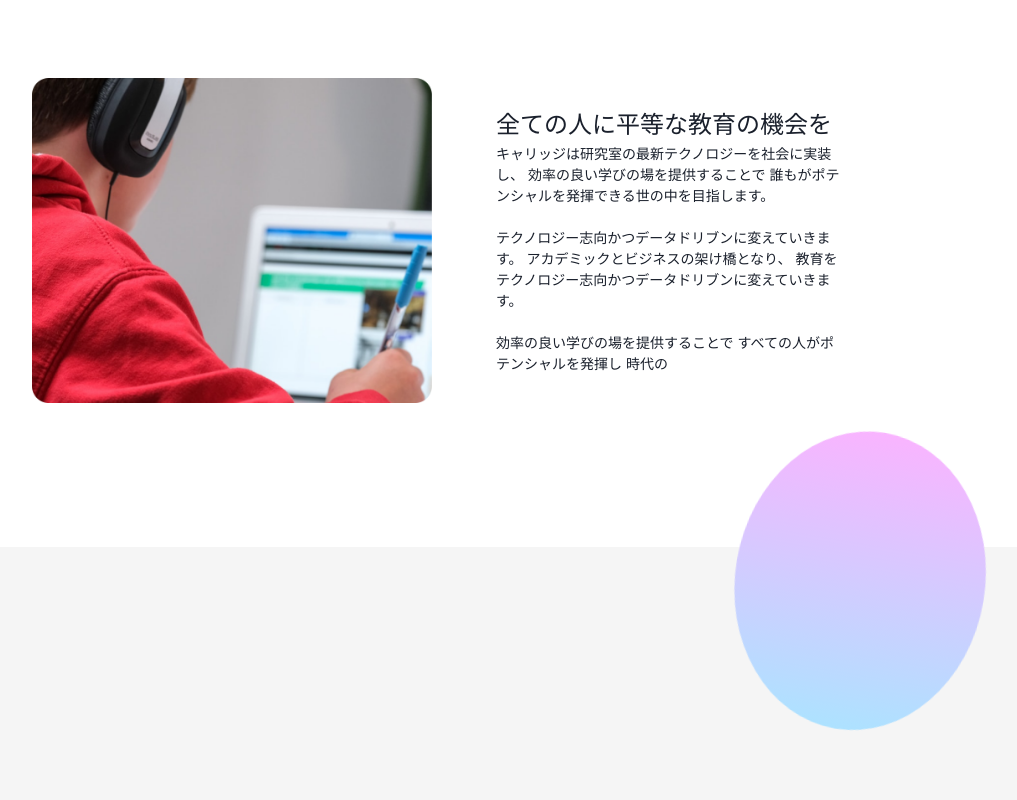
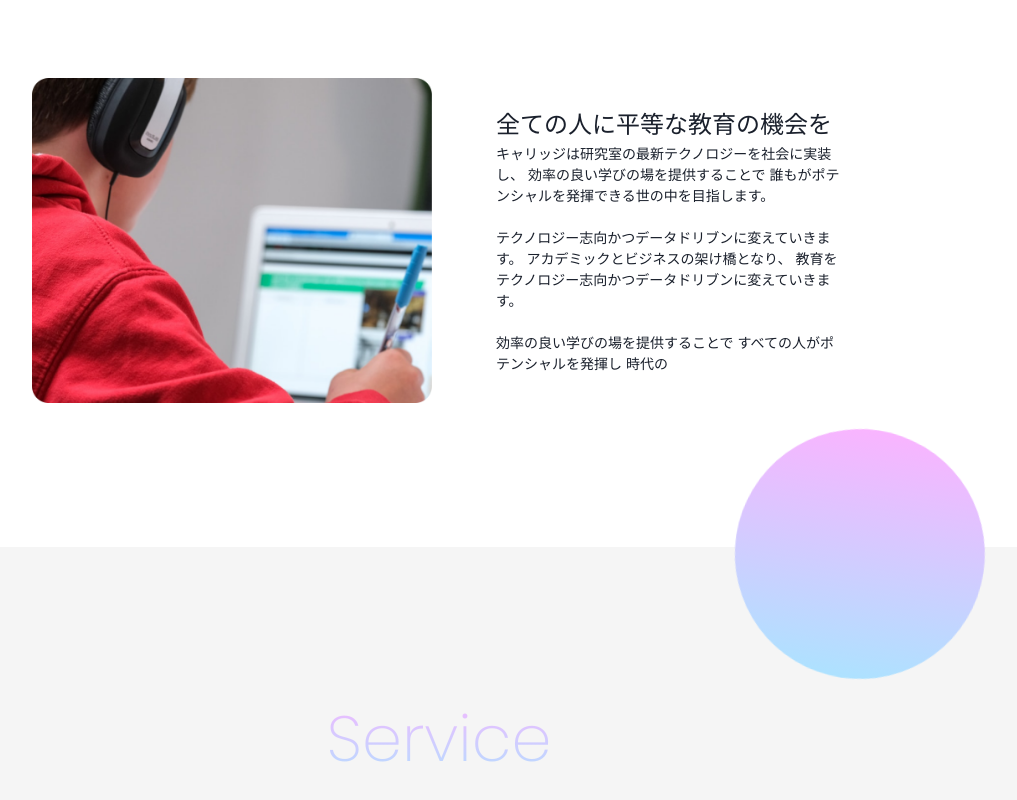
Before and after one commit to inoue0124/corporate_hp, a Gatsby site: page / in a window 1280 px wide. Shown: the part 602-1402 px from the top of the page, without its empty margins (201-1218 px from the left). Built offline with nearby package versions, Linux system fonts and the light colour scheme; Gatsby itself is replaced by a stand-in of ours; a web font is replaced by a local one.

Commit message:
Create headline

```diff
--- /dev/null
+++ b/src/components/headline.tsx
@@ -0,0 +1,34 @@
+import { Box, BoxProps, Center, Text } from '@chakra-ui/react';
+import { FC } from 'react';
+import { Helmet } from 'react-helmet';
+
+type Props = {
+  title: String;
+  props?: BoxProps;
+};
+
+const Headline: FC<Props> = ({ title, props }) => {
+  return (
+    <Center>
+      <Helmet>
+        <link rel="preconnect" href="https://fonts.googleapis.com" />
+        <link rel="preconnect" href="https://fonts.gstatic.com" />
+        <link
+          href="https://fonts.googleapis.com/css2?family=Poppins:wght@200&display=swap"
+          rel="stylesheet"
+        />
+      </Helmet>
+      <Text
+        bg="linear-gradient(180deg, #F9B4FF 0%, #ADE2FF 100%)"
+        bgClip="text"
+        fontFamily="Poppins"
+        fontSize={64}
+        {...props}
+      >
+        {title}
+      </Text>
+    </Center>
+  );
+};
+
+export default Headline;
--- a/src/pages/index.tsx
+++ b/src/pages/index.tsx
@@ -1,5 +1,6 @@
 import Ellipse from '@/components/ellipse';
 import Header from '@/components/header';
+import Headline from '@/components/headline';
 import Mission from '@/components/mission';
 import WaveForm from '@/components/waveform';
 import {
@@ -46,12 +47,13 @@ export default function Home() {
           <Box as={'section'} bg={'#F5F5F5'} py={36} position="relative">
             <Ellipse
               w="250px"
-              h="300px"
+              h="250px"
               position="absolute"
               right={100}
               top={-20}
               zIndex={1}
             />
+            <Headline title="Service"></Headline>
           </Box>
         </main>
       </ChakraProvider>
```
